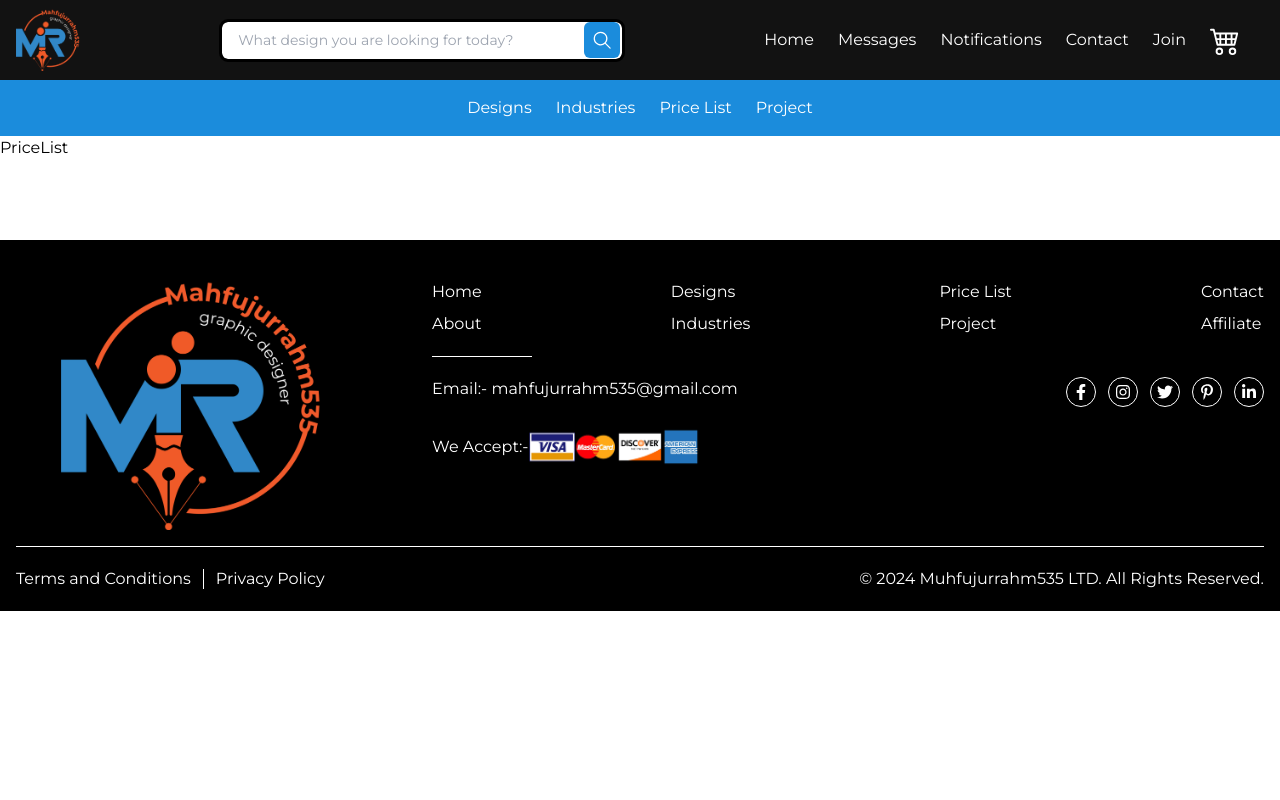
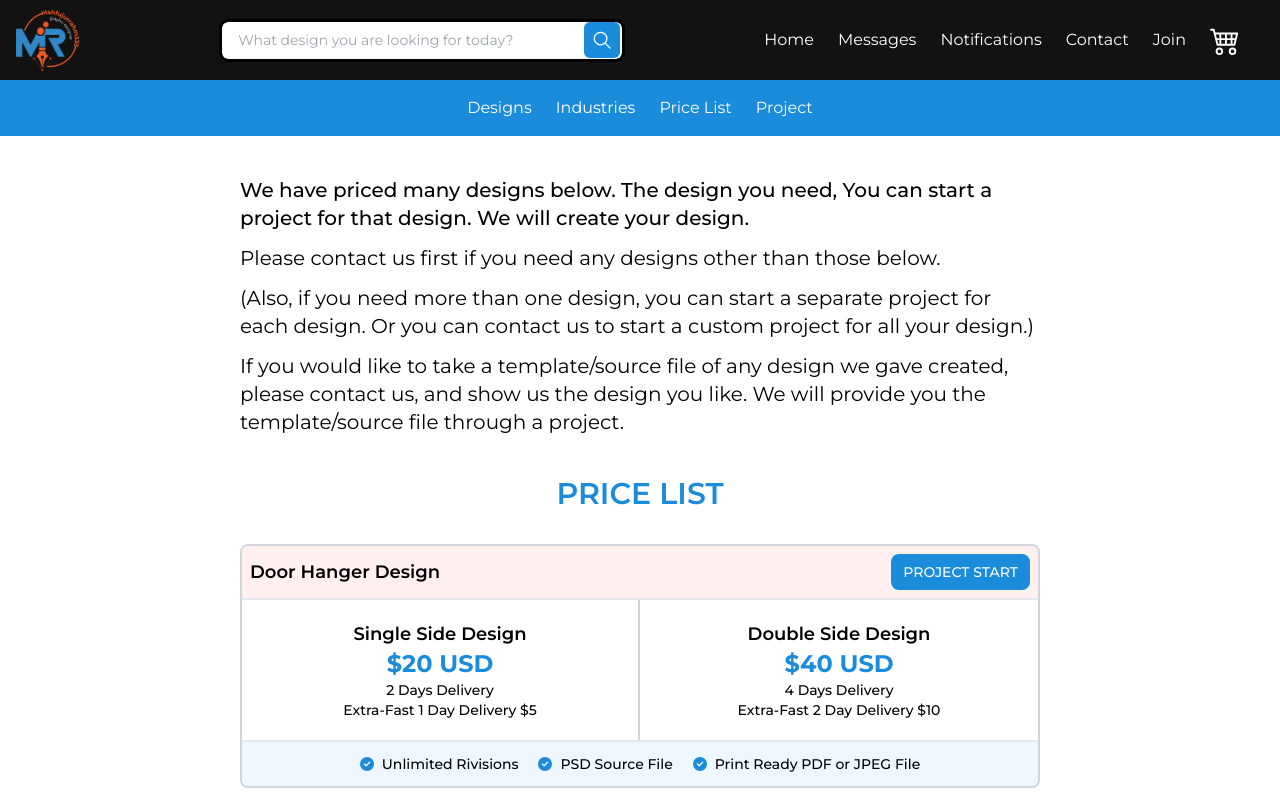
Before and after one commit to Shakiqurrahman/mr-project--fiverr-system, a React (Vite) app: page /pricelist in a window 1280 px wide. Shown: the top 800 px of the page. Built offline with nearby package versions, Linux system fonts and the light colour scheme.

Commit message:
Pricelist Page Design Done

```diff
--- a/src/components/partials/Navbar.jsx
+++ b/src/components/partials/Navbar.jsx
@@ -1,4 +1,3 @@
-import React from "react";
 import { useSelector } from "react-redux";
 import { Link } from "react-router-dom";
 
@@ -10,30 +9,30 @@ const Navbar = () => {
 
   return (
     <nav className="bg-primary py-4">
-            <ul className="max-width flex flex-wrap gap-x-6 gap-y-2 text-white justify-center">
+      <ul className="max-width flex flex-wrap justify-center gap-x-6 gap-y-2 text-white">
         {adminRole && (
           <>
-                        <li className="hover:text-gray-300 duration-300">
+            <li className="duration-300 hover:text-gray-300">
               <Link to="/upload">Upload</Link>
             </li>
-                        <li className="hover:text-gray-300 duration-300">
+            <li className="duration-300 hover:text-gray-300">
               <Link to="/analytics">Analytics</Link>
             </li>
-                        <li className="hover:text-gray-300 duration-300">
+            <li className="duration-300 hover:text-gray-300">
               <Link to="/admin-dashboard">Dashboard</Link>
             </li>
           </>
         )}
-                <li className="hover:text-gray-300 duration-300">
+        <li className="duration-300 hover:text-gray-300">
           <Link to="/designs">Designs</Link>
         </li>
-                <li className="hover:text-gray-300 duration-300">
+        <li className="duration-300 hover:text-gray-300">
           <Link to="/industries">Industries</Link>
         </li>
-                <li className="hover:text-gray-300 duration-300">
-                    <Link to="/dashboard">Price List</Link>
+        <li className="duration-300 hover:text-gray-300">
+          <Link to="/pricelist">Price List</Link>
         </li>
-                <li className="hover:text-gray-300 duration-300">
+        <li className="duration-300 hover:text-gray-300">
           <Link to="/dashboard">Project</Link>
         </li>
       </ul>
--- a/src/pages/PriceList.jsx
+++ b/src/pages/PriceList.jsx
@@ -1,7 +1,263 @@
+import { Reorder } from "framer-motion";
+import { useEffect, useState } from "react";
+import { BsThreeDotsVertical } from "react-icons/bs";
+import { FaCircleCheck } from "react-icons/fa6";
+import { IoMdClose } from "react-icons/io";
+import { useSelector } from "react-redux";
+import { Link } from "react-router-dom";
+import Check from "../assets/svg/Check";
+
 function PriceList() {
-    return (
-        <div>PriceList</div>
-    )
+  const [controller, setController] = useState(false);
+  const { user } = useSelector((state) => state.user);
+  const [isDraggable, setIsDraggable] = useState(false);
+  const [categoryList, setCategoryList] = useState([
+    {
+      id: 1,
+      categoryName: "Door Hanger Design",
+      bulletPoint: [
+        "Unlimited Rivisions",
+        "PSD Source File",
+        "Print Ready PDF or JPEG File",
+      ],
+      subCategory: [
+        {
+          subTitle: "Single Side Design",
+          subAmount: "20",
+          regularDeliveryDays: "2",
+          fastDeliveryDays: 1,
+          fastDeliveryPrice: 5,
+        },
+        {
+          subTitle: "Double Side Design",
+          subAmount: "40",
+          regularDeliveryDays: "4",
+          fastDeliveryDays: 2,
+          fastDeliveryPrice: 10,
+        },
+      ],
+    },
+    {
+      id: 2,
+      categoryName: "Flyer Design",
+      bulletPoint: [
+        "Unlimited Rivisions",
+        "PSD Source File",
+        "Print Ready PDF or JPEG File",
+      ],
+      subCategory: [
+        {
+          subTitle: "Single Side Design",
+          subAmount: "30",
+          regularDeliveryDays: "2",
+          fastDeliveryDays: 1,
+          fastDeliveryPrice: 10,
+        },
+        {
+          subTitle: "Double Side Design",
+          subAmount: "50",
+          regularDeliveryDays: "4",
+          fastDeliveryDays: 2,
+          fastDeliveryPrice: 15,
+        },
+        {
+          subTitle: "Multi Side Design",
+          subAmount: "80",
+          regularDeliveryDays: "7",
+          fastDeliveryDays: 4,
+          fastDeliveryPrice: 30,
+        },
+      ],
+    },
+    {
+      id: 3,
+      categoryName: "Business Card Design",
+      bulletPoint: [
+        "Unlimited Rivisions",
+        "PSD Source File",
+        "Print Ready PDF or JPEG File",
+      ],
+      subCategory: [
+        {
+          subTitle: "Single Side Design",
+          subAmount: "20",
+          regularDeliveryDays: "2",
+          fastDeliveryDays: 1,
+          fastDeliveryPrice: 5,
+        },
+      ],
+    },
+  ]);
+  const [tempCategoryList, setTempCategoryList] = useState([...categoryList]);
+
+  useEffect(() => {
+    // When isDraggable is turned off, save or discard changes
+    if (!isDraggable) {
+      setCategoryList(tempCategoryList);
+    }
+  }, [isDraggable, tempCategoryList]);
+
+  const handleSave = () => {
+    setIsDraggable(false);
+    setTempCategoryList(categoryList);
+  };
+
+  const handleCancel = () => {
+    setIsDraggable(false);
+    setCategoryList(tempCategoryList); // Discard changes by resetting to tempCategoryList
+  };
+  const handleController = () => {
+    setController(!controller);
+  };
+  return (
+    <div className="max-width">
+      <div className="mx-auto mt-10 max-w-[800px]">
+        <p className="text-base font-medium sm:text-xl">
+          We have priced many designs below. The design you need, You can start
+          a project for that design. We will create your design.
+        </p>
+        <p className="my-3 text-base sm:text-xl">
+          Please contact us first if you need any designs other than those
+          below.
+        </p>
+        <p className="my-3 text-base sm:text-xl">
+          (Also, if you need more than one design, you can start a separate
+          project for each design. Or you can contact us to start a custom
+          project for all your design.)
+        </p>
+        <p className="mb-5 text-base sm:mb-10 sm:text-xl">
+          If you would like to take a template/source file of any design we gave
+          created, please contact us, and show us the design you like. We will
+          provide you the template/source file through a project.
+        </p>
+        <div
+          className={`flex items-center ${user?.role === "ADMIN" ? "justify-center sm:justify-between" : "justify-center"} flex-wrap sm:flex-nowrap`}
+        >
+          {user?.role === "ADMIN" && (
+            <div>
+              <button
+                className={`${isDraggable ? "hidden" : "block"} rounded-[30px] border border-solid border-primary bg-lightskyblue px-4 py-1 duration-300 hover:bg-primary hover:text-white`}
+                onClick={() => setIsDraggable(true)}
+              >
+                CUSTOMISE
+              </button>
+              {isDraggable && (
+                <div className="flex gap-4">
+                  <button
+                    className="flex h-[35px] w-[35px] items-center justify-center rounded-full border-2 border-solid border-primary bg-[#EEF7FE]"
+                    onClick={handleSave}
+                  >
+                    <Check className={"h-4 w-4"} />
+                  </button>
+                  <button
+                    className="flex h-[35px] w-[35px] items-center justify-center rounded-full border-2 border-solid border-canceled bg-[#EEF7FE]"
+                    onClick={handleCancel}
+                  >
+                    <IoMdClose className="text-xl text-canceled" />
+                  </button>
+                </div>
+              )}
+            </div>
+          )}
+          <h1
+            className={`${user?.role === "ADMIN" ? "my-5 sm:my-0" : ""} w-full text-center text-xl font-semibold text-primary sm:my-0 sm:w-auto sm:text-3xl`}
+          >
+            PRICE LIST
+          </h1>
+          {user?.role === "ADMIN" && (
+            <Link
+              to={"/create-category"}
+              className="rounded-[30px] border border-solid border-primary bg-lightskyblue px-4 py-1 duration-300 hover:bg-primary hover:text-white"
+            >
+              CREATE
+            </Link>
+          )}
+        </div>
+        <Reorder.Group
+          axis="y"
+          values={categoryList}
+          onReorder={setCategoryList}
+        >
+          {categoryList.map((category) => (
+            <Reorder.Item
+              key={category.id}
+              value={category}
+              drag={isDraggable ? true : false}
+              style={{ cursor: isDraggable ? "grab" : "default" }}
+            >
+              <div
+                key={category.id}
+                className="mt-8 overflow-hidden rounded-lg border-2 border-solid border-gray-300"
+              >
+                <div className="flex items-center justify-between bg-lightcream p-2">
+                  <div className="relative flex items-center gap-1 sm:gap-4">
+                    {user?.role === "ADMIN" && (
+                      <>
+                        <button
+                          className="text-lg text-gray-600 sm:text-3xl"
+                          onClick={handleController}
+                        >
+                          <BsThreeDotsVertical />
+                        </button>
+                        {controller && (
+                          <div className="absolute left-10 top-0 z-10 min-w-[150px] rounded-lg border border-solid bg-white py-2 text-center *:block *:p-[5px_15px]">
+                            <Link className="text-sm hover:bg-gray-200">
+                              Edit
+                            </Link>
+                            <Link className="text-sm hover:bg-gray-200">
+                              Delete
+                            </Link>
+                          </div>
+                        )}
+                      </>
+                    )}
+                    <h1 className="text-sm font-semibold sm:text-lg">
+                      {category.categoryName}
+                    </h1>
+                  </div>
+                  <Link className="rounded-lg bg-primary px-2 py-1 text-center text-xs font-medium text-white sm:px-3 sm:py-2 sm:text-sm">
+                    PROJECT START
+                  </Link>
+                </div>
+                <div
+                  className={`grid md:grid-cols-${category.subCategory.length} items-center border-y-2 *:border-b-2 *:border-solid *:border-gray-300 md:*:border-b-0 md:*:border-e-2`}
+                >
+                  {category.subCategory.map((sub) => (
+                    <div
+                      key={Math.random()}
+                      className="p-5 text-center last-of-type:border-0"
+                    >
+                      <h1 className="text-base font-semibold sm:text-lg">
+                        {sub.subTitle}
+                      </h1>
+                      <span className="my-3 text-lg font-bold text-primary sm:text-2xl">
+                        ${sub.subAmount} USD
+                      </span>
+                      <p className="text-sm font-medium">
+                        {sub.regularDeliveryDays} Days Delivery
+                      </p>
+                      <p className="text-sm font-medium">
+                        Extra-Fast {sub.fastDeliveryDays} Day Delivery $
+                        {sub.fastDeliveryPrice}
+                      </p>
+                    </div>
+                  ))}
+                </div>
+                <ul className="flex flex-col items-center justify-center gap-2 bg-lightskyblue p-3 text-sm font-medium sm:flex-row sm:gap-5">
+                  {category.bulletPoint.map((bulletText) => (
+                    <li key={Math.random()} className="flex items-center gap-2">
+                      <FaCircleCheck className="text-primary" />
+                      {bulletText}
+                    </li>
+                  ))}
+                </ul>
+              </div>
+            </Reorder.Item>
+          ))}
+        </Reorder.Group>
+      </div>
+    </div>
+  );
 }
 
-export default PriceList
+export default PriceList;
```
Lines whose indentation alone changed are shown as unchanged.
